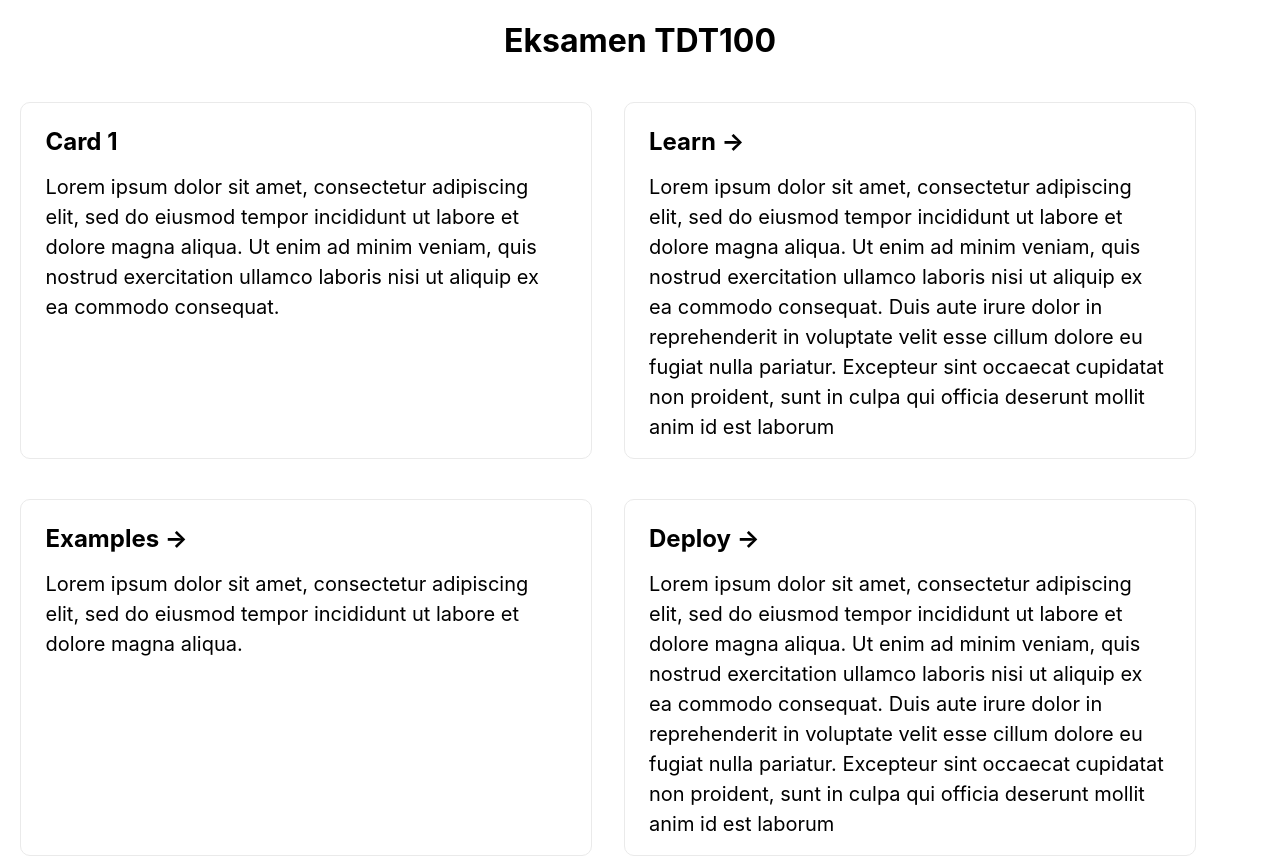
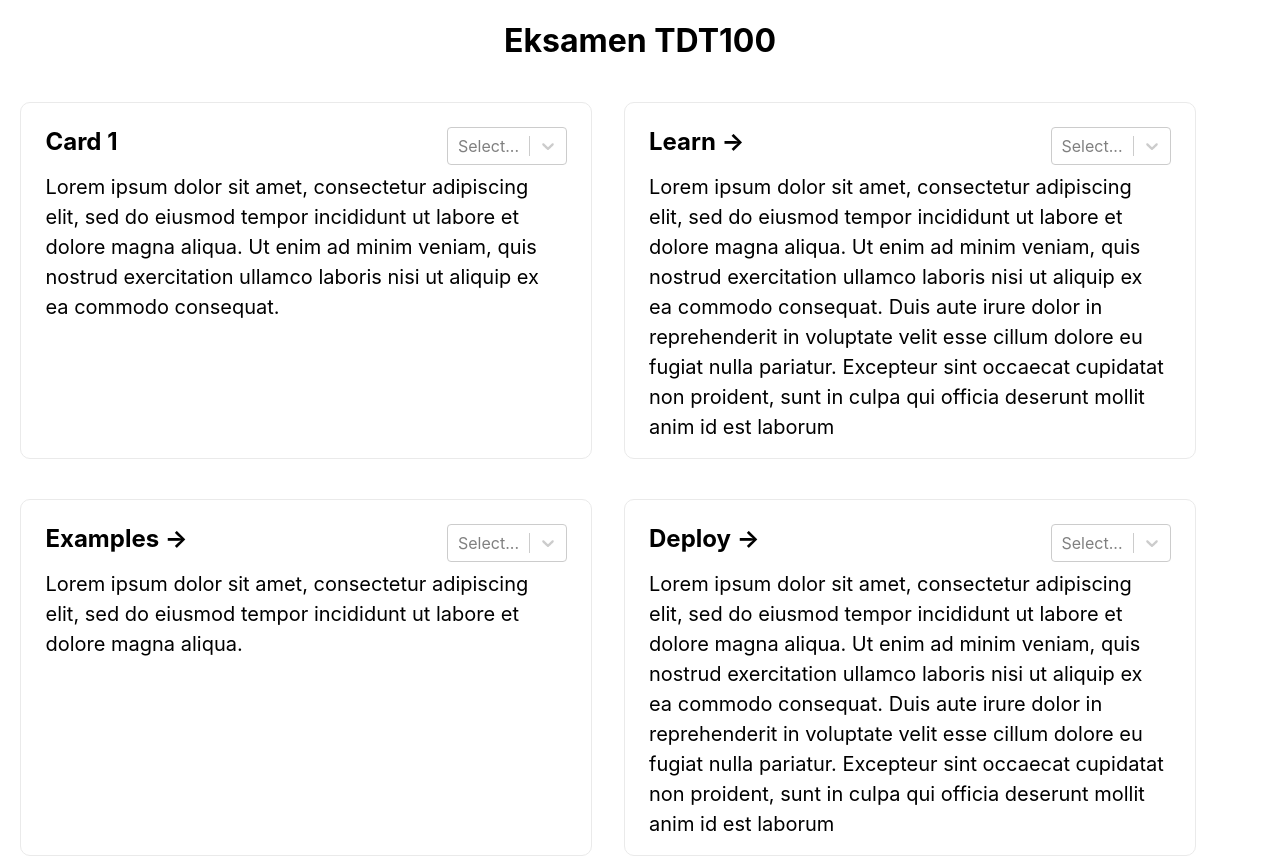
Before and after one commit to amalieeh/assessment-support, a Next.js app: page /assessment in a window 1280 px wide. Shown: the top 857 px of the page. Built offline with nearby package versions, Linux system fonts and the light colour scheme.

Commit message:
add styling to pointbox and align it with title

```diff
--- a/components/pointsbox.tsx
+++ b/components/pointsbox.tsx
@@ -1,30 +1,51 @@
 import React, { useState } from 'react';
 import Select from 'react-select';
+import styles from '../styles/pointsbox.module.css'
 
 interface Option {
-  value: string;
+  value: number;
   label: string;
 }
 
-const options: Option[] = [
-  { value: '1p', label: '1p' },
-  { value: '2p', label: '2p' },
-  { value: '3p', label: '3p' },
-];
+//maxPoints: number
 
 const Pointsbox = () => {
+
+  // const start = 1
+
+  // function range(start, end) {
+  //   return Array(end - start + 1).fill().map((_, idx) => start + idx)
+  // }
+
+  const options: Option[] = [
+    { value: 1, label: '1 p' },
+    { value: 2, label: '2 p' },
+    { value: 3, label: '3 p' },
+  ];
+
   const [selectedOption, setSelectedOption] = useState<Option | null>();
   console.log(selectedOption);
 
   return (
     <div className="App">
+      <div className={styles.container}>
       <Select
         defaultValue={selectedOption}
         onChange={setSelectedOption}
         options={options}
+        isClearable={true}
+        isSearchable={false}
       />
+      </div>
     </div>
   );
 }
 
+
+
+
+
+
+
+
 export default Pointsbox;
--- a/pages/assessment.tsx
+++ b/pages/assessment.tsx
@@ -1,4 +1,5 @@
 import type { NextPage } from 'next'
+import Pointsbox from '../components/pointsbox'
 import styles from '../styles/assessment.module.css'
 
 
@@ -12,34 +13,38 @@ const Assessment: NextPage = () => {
       <main className={styles.main}>
         <div className={styles.wrapper}>
         <div className={styles.grid}>
-          < div className={styles.card}>
-            <h2>Card 1 </h2>
+          <div className={styles.card}>
+            <div className={styles.alignTitlePoints}>
+              <h2>Card 1 </h2>
+              <Pointsbox />
+            </div>
             <p>Lorem ipsum dolor sit amet, consectetur adipiscing elit, sed do eiusmod tempor incididunt ut labore et dolore magna aliqua. Ut enim ad minim veniam, quis nostrud exercitation ullamco laboris nisi ut aliquip ex ea commodo consequat. </p>
           </div>
 
 
-          <a href="https://nextjs.org/learn" className={styles.card}>
-            <h2>Learn &rarr;</h2>
+          <div className={styles.card}>
+            <div className={styles.alignTitlePoints}>
+              <h2>Learn &rarr;</h2>
+              <Pointsbox />
+            </div>
             <p>Lorem ipsum dolor sit amet, consectetur adipiscing elit, sed do eiusmod tempor incididunt ut labore et dolore magna aliqua. Ut enim ad minim veniam, quis nostrud exercitation ullamco laboris nisi ut aliquip ex ea commodo consequat. Duis aute irure dolor in reprehenderit in voluptate velit esse cillum dolore eu fugiat nulla pariatur. Excepteur sint occaecat cupidatat non proident, sunt in culpa qui officia deserunt mollit anim id est laborum</p>
-          </a>
+          </div>
 
-          <a
-            href="https://github.com/vercel/next.js/tree/master/examples"
-            className={styles.card}
-          >
+          <div className={styles.card}>
+          <div className={styles.alignTitlePoints}>
             <h2>Examples &rarr;</h2>
+            <Pointsbox />
+          </div>
             <p>Lorem ipsum dolor sit amet, consectetur adipiscing elit, sed do eiusmod tempor incididunt ut labore et dolore magna aliqua. </p>
-          </a>
+          </div>
 
-          <a
-            href="https://vercel.com/new?utm_source=create-next-app&utm_medium=default-template&utm_campaign=create-next-app"
-            className={styles.card}
-          >
-            <h2>Deploy &rarr;</h2>
-            <p>
-            Lorem ipsum dolor sit amet, consectetur adipiscing elit, sed do eiusmod tempor incididunt ut labore et dolore magna aliqua. Ut enim ad minim veniam, quis nostrud exercitation ullamco laboris nisi ut aliquip ex ea commodo consequat. Duis aute irure dolor in reprehenderit in voluptate velit esse cillum dolore eu fugiat nulla pariatur. Excepteur sint occaecat cupidatat non proident, sunt in culpa qui officia deserunt mollit anim id est laborum
-            </p>
-          </a>
+          <div className={styles.card}>
+            <div className={styles.alignTitlePoints}>
+                <h2>Deploy &rarr;</h2>
+                <Pointsbox />
+            </div>
+            <p>Lorem ipsum dolor sit amet, consectetur adipiscing elit, sed do eiusmod tempor incididunt ut labore et dolore magna aliqua. Ut enim ad minim veniam, quis nostrud exercitation ullamco laboris nisi ut aliquip ex ea commodo consequat. Duis aute irure dolor in reprehenderit in voluptate velit esse cillum dolore eu fugiat nulla pariatur. Excepteur sint occaecat cupidatat non proident, sunt in culpa qui officia deserunt mollit anim id est laborum</p>
+          </div>
         </div>
         <div className={styles.next}>
         </div>
--- a/styles/assessment.module.css
+++ b/styles/assessment.module.css
@@ -4,6 +4,11 @@
   flex-direction: column;
   align-items: center;
   height: 100vh;
+}
+
+.alignTitlePoints {
+  display: flex;
+  justify-content: space-between;
 }
 
 
--- /dev/null
+++ b/styles/pointsbox.module.css
@@ -0,0 +1,4 @@
+.container {
+  display: flex;
+  justify-content: flex-end;
+}
```
